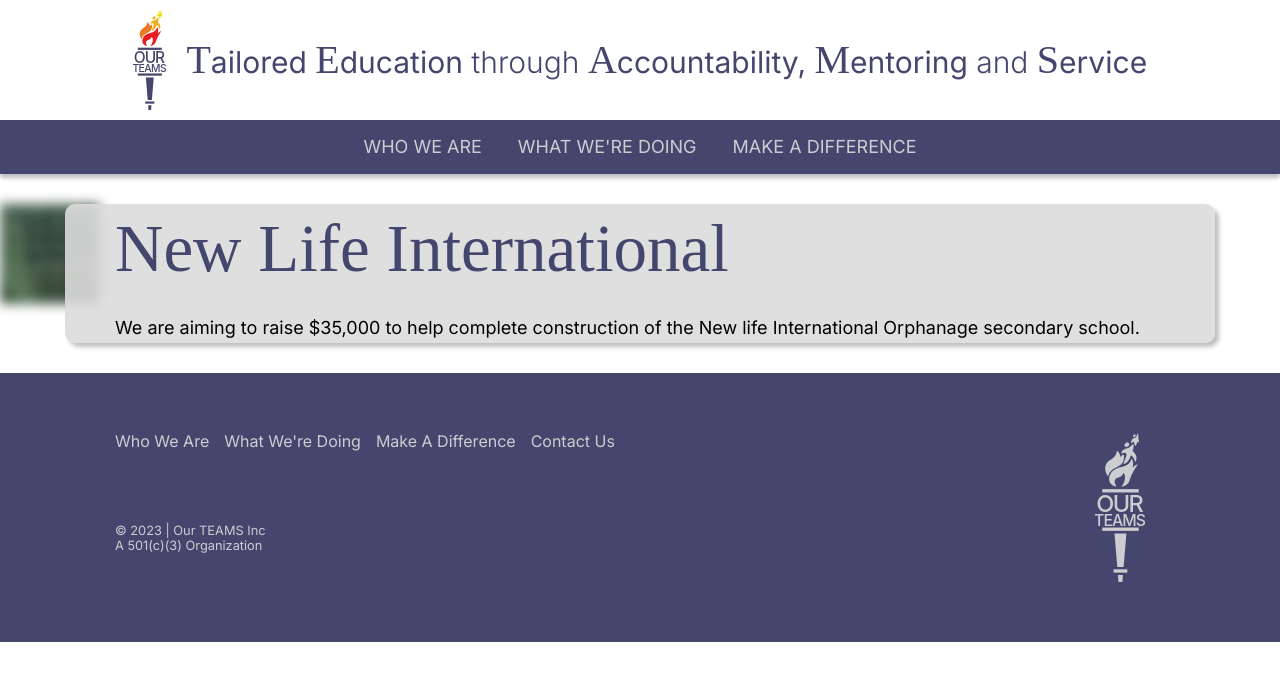
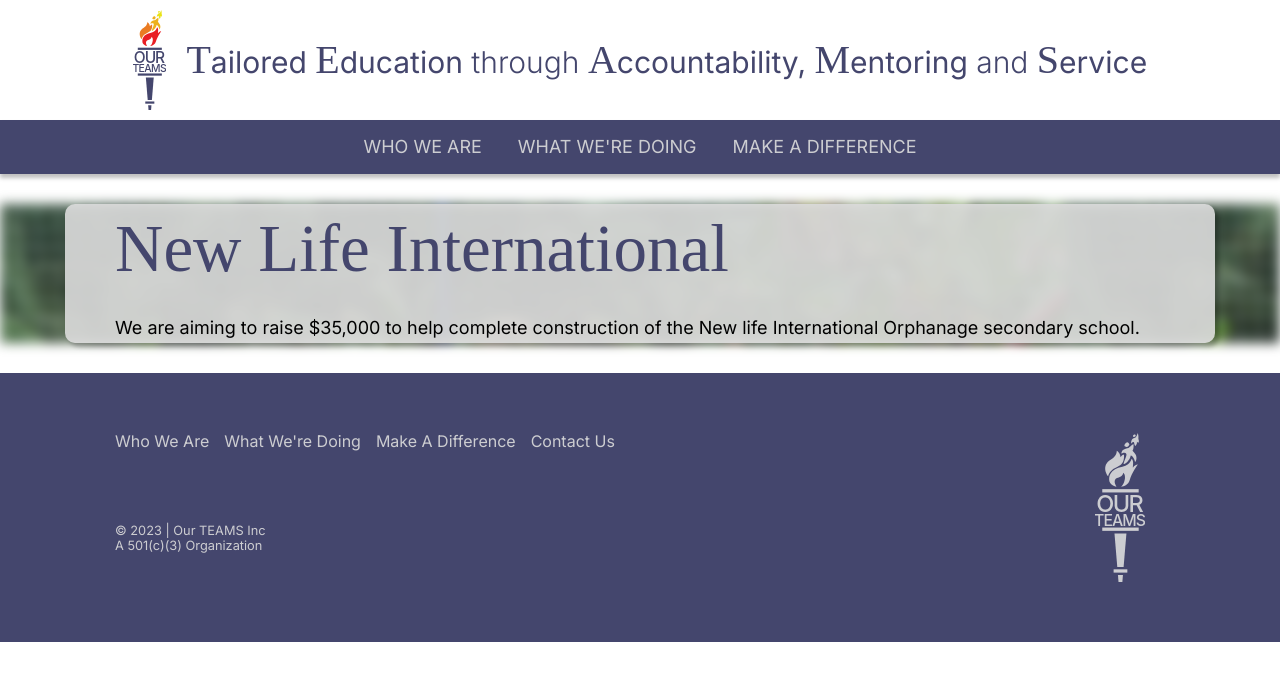
Before and after one commit to DeCKT/ourteamsinc, a React (Vite) app: page /team/1 in a window 1280 px wide. Shown: the top 680 px of the page. Built offline with nearby package versions, Linux system fonts and the light colour scheme; a web font is replaced by a local one.

Commit message:
messing with postion for bg image

```diff
--- a/src/styles/main.css
+++ b/src/styles/main.css
@@ -342,6 +342,8 @@
   position: absolute;
   top: 0;
   left: 0;
+  right: 0;
+  bottom: 0;
 }
 
 .team-intro {
```
